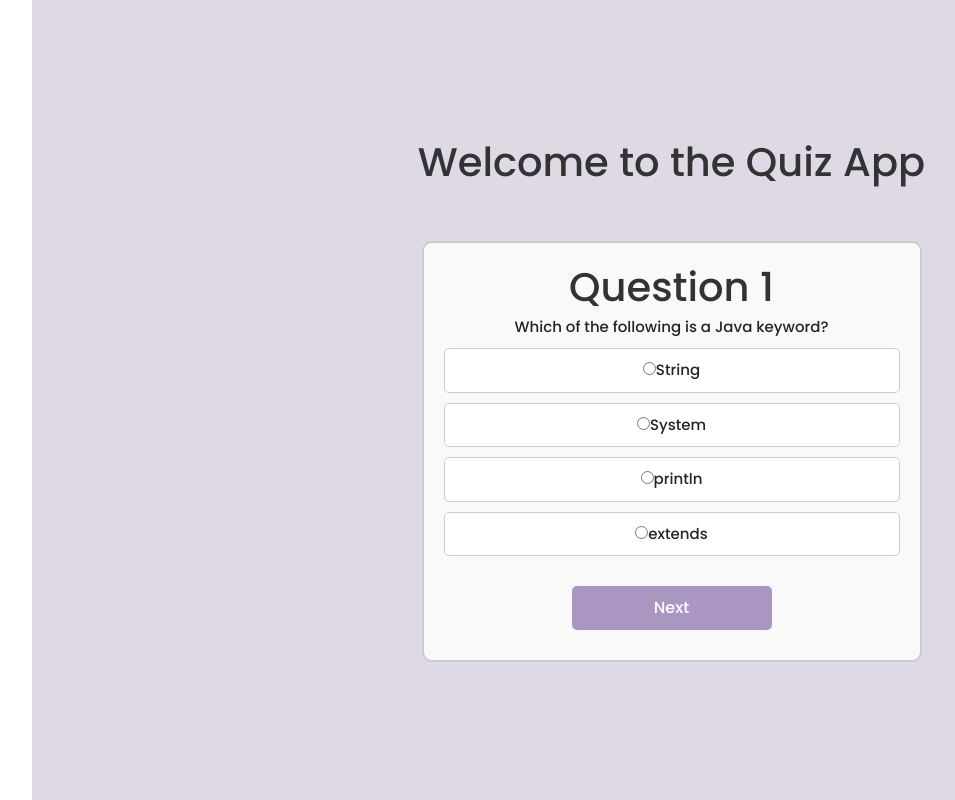
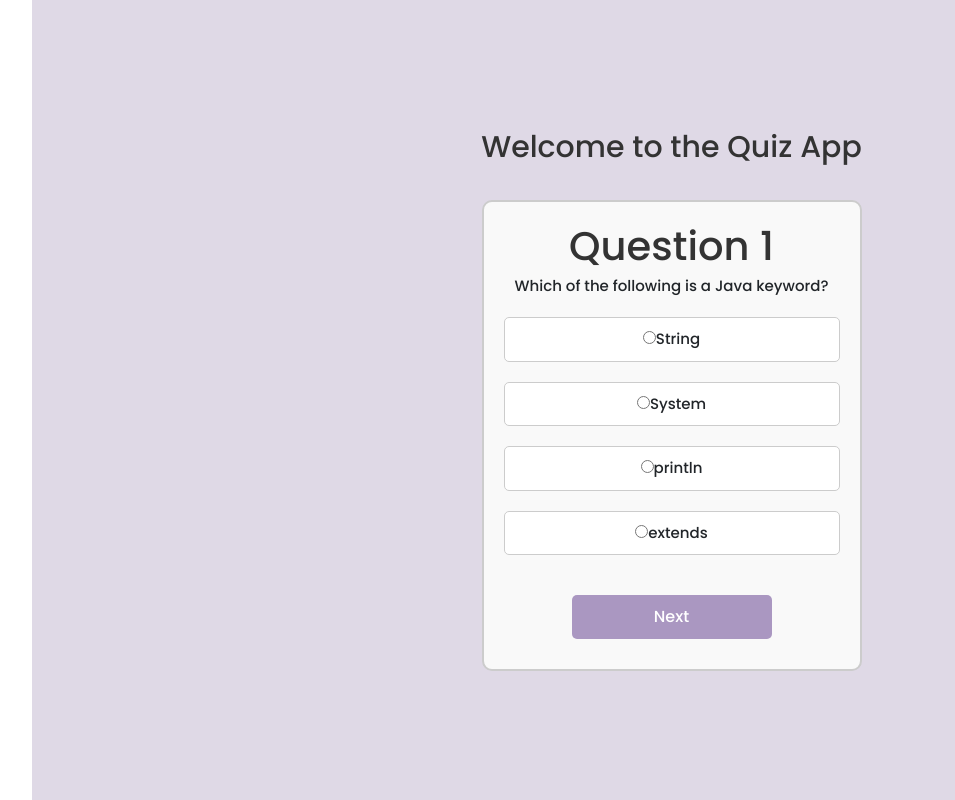
Before and after one commit to aish2605/Byte-Class, a React (Create React App) app: page /src/Quiz in a window 1280 px wide. Shown: the top 800 px of the page, without its empty margins (46-1001 px from the left). Built offline with nearby package versions, Linux system fonts and the light colour scheme; no server answers.

Commit message:
last commit

```diff
--- a/src/Contact.css
+++ b/src/Contact.css
@@ -13,14 +13,17 @@
   padding: 40px;
   border-radius: 16px;
   box-shadow: 0 0 20px rgba(0, 0, 0, 0.1);
+  flex-wrap:wrap;
 }
 
 .left-section {
   flex: 1;
+  flex-wrap:wrap;
 }
 
 .right-section {
   flex: 1;
+  flex-wrap:wrap;
 }
 
 .heading {
@@ -45,6 +48,7 @@
   display: flex;
   gap: 16px;
   margin-bottom: 16px;
+  flex-wrap:wrap;
 }
 
 .input-field {
--- a/src/Footer.js
+++ b/src/Footer.js
@@ -3,23 +3,20 @@ import React from "react";
 const Footer = () => {
   return (
     <>
-      <footer>
-        <div className="container">
+      <footer >
+        <div className="container" >
           <div className="row">
             <div className="col-12 col-lg-10 mx-auto">
               <div className="row">
 
 
-                {/* <div className="col-6 col-lg-3">
-                  <p><h2>MS Bidve Engineering College  <t></t> </h2>Barshi Rd, Pakharsangvi, Latur, Maharashtra</p>
 
-                </div> */}
                 <div className="col-6 col-lg-3">
                   <p><h2>Phone</h2>9322166695<br></br>9850208044  </p>
 
                 </div>
                 <div className="col-6 col-lg-3">
-                  <p><h2>Support</h2>onecoursesupport@gmail.com <br></br>onecoursesupport@yahoo.com  </p>
+                  <p><h2>Support</h2>bytesupport@gmail.com <br></br>bytesupport@yahoo.com  </p>
 
                 </div>
 
@@ -49,7 +46,7 @@ const Footer = () => {
               <hr />
               <div className="mt-5">
                 <p className="main-hero-para text-center w-100">
-                  Copyright @ 2022 OneCourse. All rights reserved.
+                  Copyright @ 2022 ByteClass. All rights reserved.
                 </p>
               </div>
             </div>
--- a/src/Quiz/App1.js
+++ b/src/Quiz/App1.js
@@ -16,7 +16,7 @@ const App1 = () => {
       <h1   style={{display:"flex",
 
         AlignItems:"center",
-       justifyContent:"center" ,fontSize:"40px"}}>Welcome to the Quiz App</h1>
+       justifyContent:"center" ,fontSize:"30px"}}>Welcome to the Quiz App</h1>
       <Quiz />
     </div>
   );
--- a/src/Quiz/Quiz.css
+++ b/src/Quiz/Quiz.css
@@ -2,14 +2,17 @@
 
 .quiz-container {
     text-align: center;
-    margin-top: 50px;
+    margin-top: 30px;
     padding: 20px;
     border: 2px solid #ccc;
     border-radius: 10px;
     background-color: #f9f9f9;
-   width: 500px;
+   width: 380px;
     margin-left: auto;
     margin-right: auto;
+    display:flex;
+    flex-direction:column;
+    flex-wrap:wrap;
 
 }
 
--- a/src/Roadmap/Road.css
+++ b/src/Roadmap/Road.css
@@ -24,6 +24,7 @@ h1 {
     text-align: center;
     align-items: center;
     justify-content: center;
+    flex-wrap:wrap;
 }
 
 button {
--- a/src/components/Login.js
+++ b/src/components/Login.js
@@ -75,13 +75,7 @@ const Login = () => {
         </div>
       </div>
 
-      <div className="login-right">
-        <img
-          src={`${process.env.PUBLIC_URL}/images/login.jpg`}
-          alt="Login Illustration"
-          className="login-image"
-        />
-      </div>
+
     </div>
   );
 };
--- a/src/components/Signup.js
+++ b/src/components/Signup.js
@@ -57,13 +57,7 @@ const Signup = () => {
         </div>
       </div>
 
-      <div className="login-right">
-        <img
-          src={`${process.env.PUBLIC_URL}/images/login.jpg`}
-          alt="Signup Illustration"
-          className="login-image"
-        />
-      </div>
+
     </div>
   );
 };
--- a/src/components/login.css
+++ b/src/components/login.css
@@ -3,6 +3,7 @@ body, html {
   margin: 0;
   padding: 0;
   font-family: 'Segoe UI', sans-serif;
+
 }
 
 .login-container {
@@ -13,7 +14,7 @@ body, html {
   justify-content: center;
 }
 
-.login-left, .login-right {
+.login-left {
   flex: 1;
 }
 
--- a/src/index.css
+++ b/src/index.css
@@ -405,6 +405,8 @@ footer {
   background-color: #aa97c1;
   color: rgb(20, 19, 19);
   border-radius: 10px;
+  display:flex;
+  flex-wrap:wrap;
 
 }
 
```
